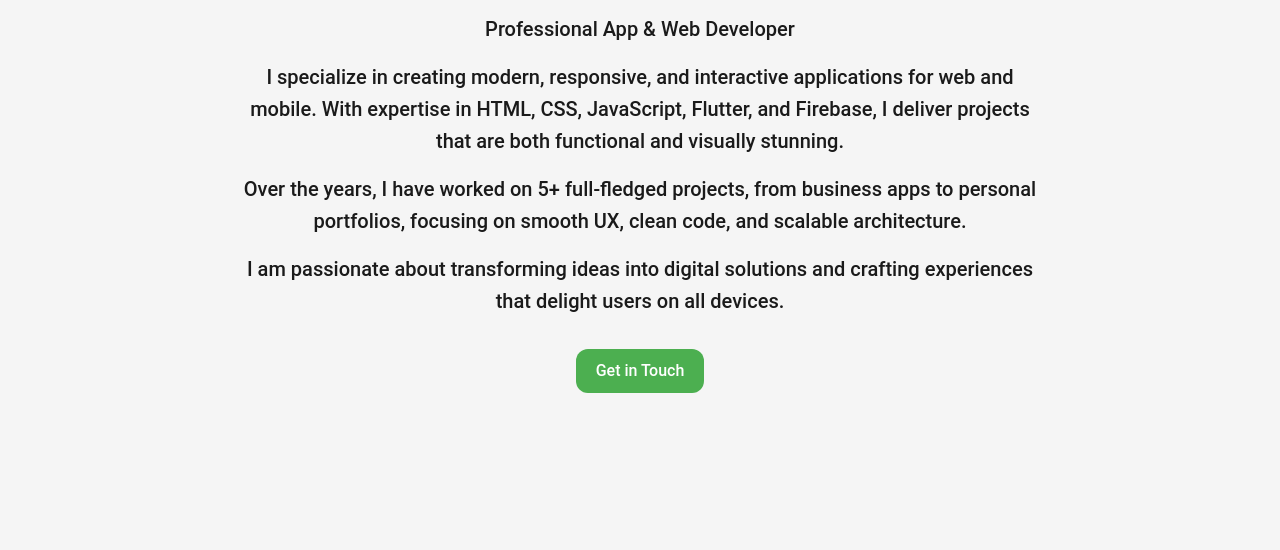
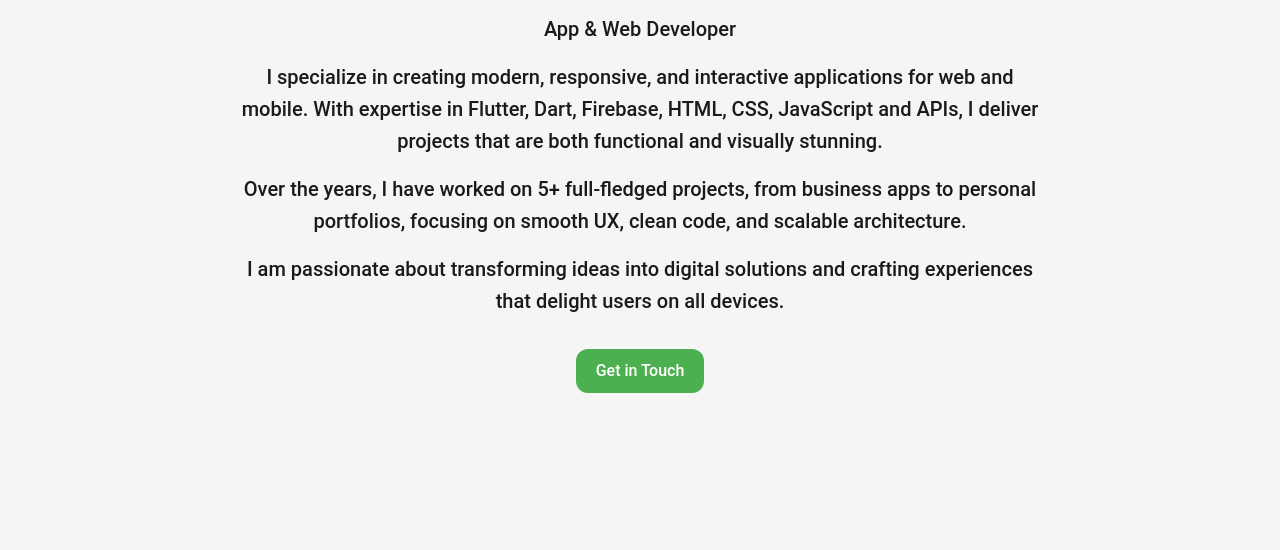
Before and after one commit to crazoo/portfolio, a plain HTML site: page index.html in a window 1280 px wide. Shown: the part 204-754 px from the top of the page. Drawn offline with Linux system fonts and the light colour scheme.

Commit message:
Update index.html

```diff
--- a/index.html
+++ b/index.html
@@ -266,10 +266,10 @@
     <!-- Home Section -->
     <section id="home" class="section home">
         <h1>Hi, I'm Sundar</h1>
-        <p>Professional App & Web Developer</p>
+        <p>App & Web Developer</p>
         <p>
             I specialize in creating modern, responsive, and interactive applications for web and mobile.
-            With expertise in HTML, CSS, JavaScript, Flutter, and Firebase, I deliver projects that are both functional and visually stunning.
+            With expertise in Flutter, Dart, Firebase, HTML, CSS, JavaScript and APIs, I deliver projects that are both functional and visually stunning.
         </p>
         <p>
             Over the years, I have worked on 5+ full-fledged projects, from business apps to personal portfolios,
```
